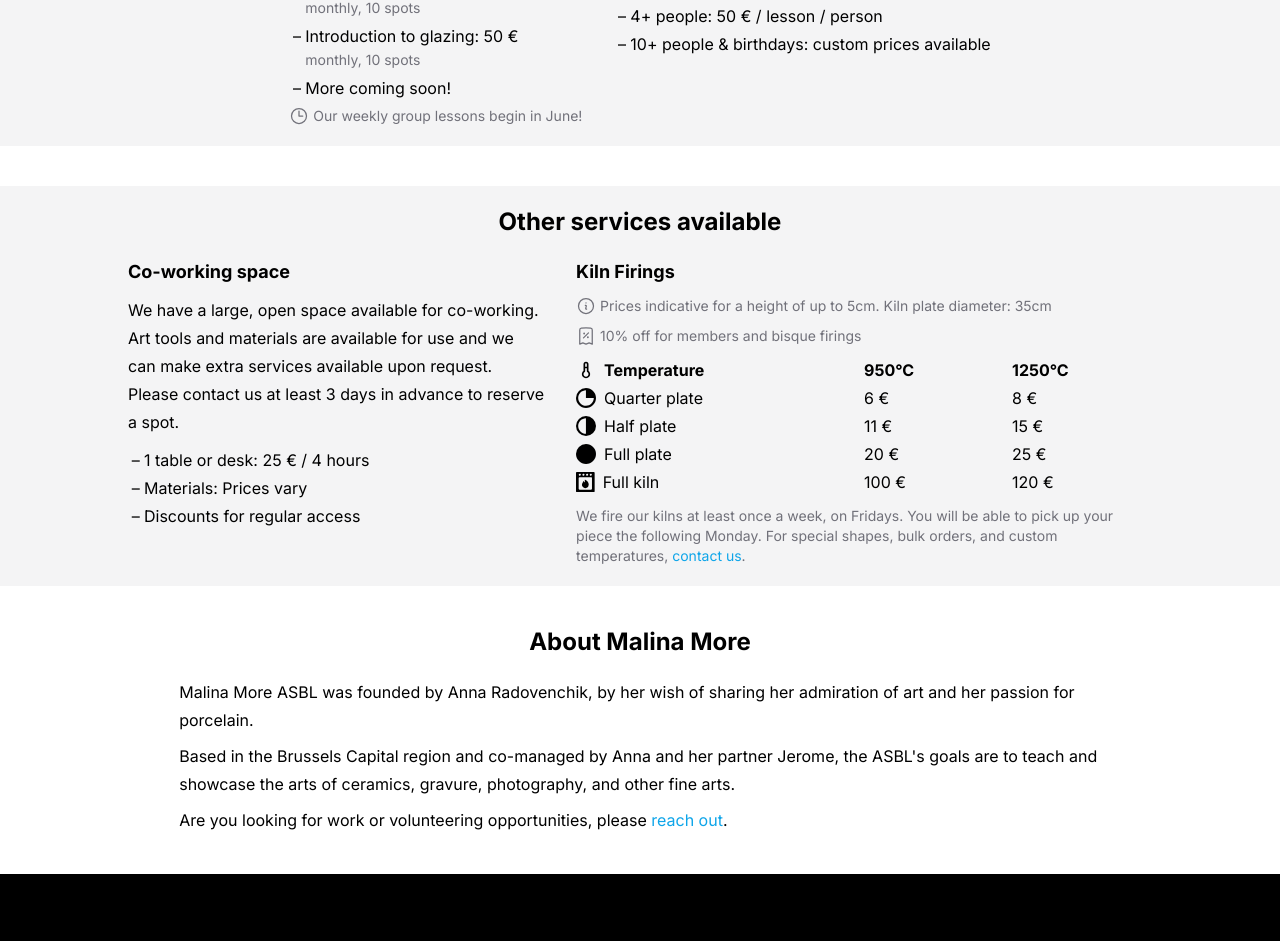
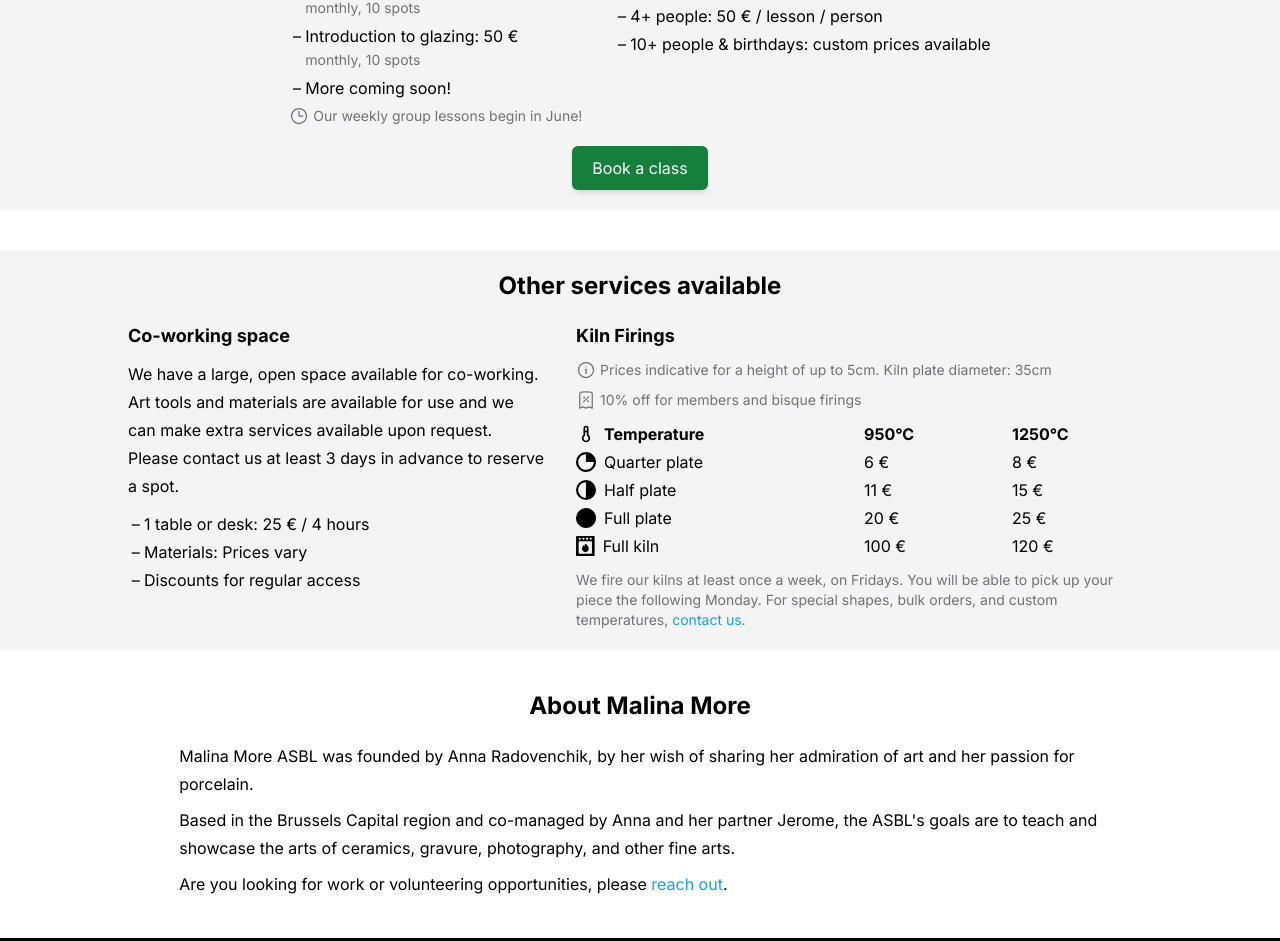
Before and after one commit to jleclanche/malinamore.studio, a Next.js app: page / in a window 1280 px wide. Shown: the part 1109-2050 px from the top of the page. Built offline with nearby package versions, Linux system fonts and the light colour scheme.

Commit message:
Add link to book a class

```diff
--- a/app/classes/OurClasses.tsx
+++ b/app/classes/OurClasses.tsx
@@ -1,6 +1,7 @@
 import { ClockIcon } from "@heroicons/react/24/outline";
 import EmailLink from "../components/EmailLink";
-import { CONTACT_EMAIL } from "../constants";
+import ExternalLink from "../components/ExternalLink";
+import { CALENDAR_LINK, CONTACT_EMAIL } from "../constants";
 
 const OurClasses = () => (
 	<div className="flex flex-col gap-5 px-10">
@@ -61,6 +62,12 @@ const OurClasses = () => (
 				</ul>
 			</div>
 		</div>
+		<ExternalLink
+			href={CALENDAR_LINK}
+			className="mx-auto w-fit text-white bg-green-700 px-5 py-2 rounded-md shadow-md hover:bg-green-600 hover:no-underline"
+		>
+			Book a class
+		</ExternalLink>
 	</div>
 );
 
--- a/app/constants.ts
+++ b/app/constants.ts
@@ -1 +1,2 @@
 export const CONTACT_EMAIL = "contact@malinamore.studio";
+export const CALENDAR_LINK = "https://cal.com/malina-more";
```
